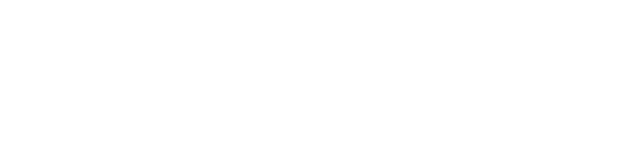
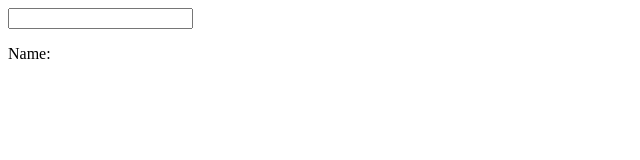
Before and after one commit to MattTheMicrowave/angular-projects, a plain HTML site: page index.html in a window 1280 px wide. Shown: the whole page, without its empty margins (0-640 px from the left). Drawn offline with Linux system fonts and the light colour scheme.

Commit message:
angular practice
angular practice

```diff
--- a/index.html
+++ b/index.html
@@ -1,6 +1,6 @@
 <!DOCTYPE html>
 
-<html>
+<html lang="en">
 <head>
 
     <title>Angular Practice</title>
@@ -8,8 +8,14 @@
 
     </head>
 <body>
+<!-- feb27-16 the following code types out the input of the text box as a name, this shows that the angular set up works-->
+    <div ng-app="">
 
+    <input type="text" ng-model="name">
 
+        <p>Name:</p>
+        <p ng-bind="name"></p>
+    </div>
 
 
 
```
